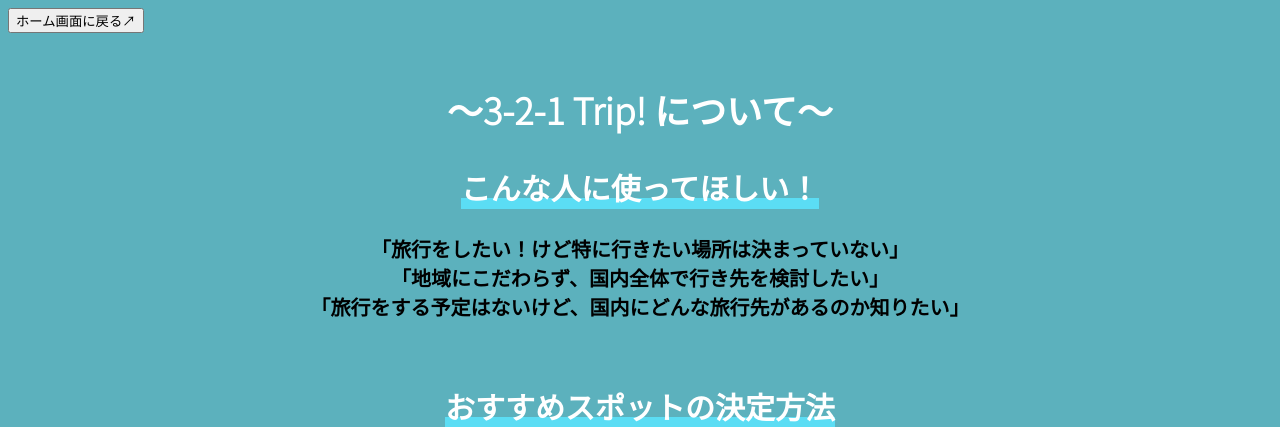
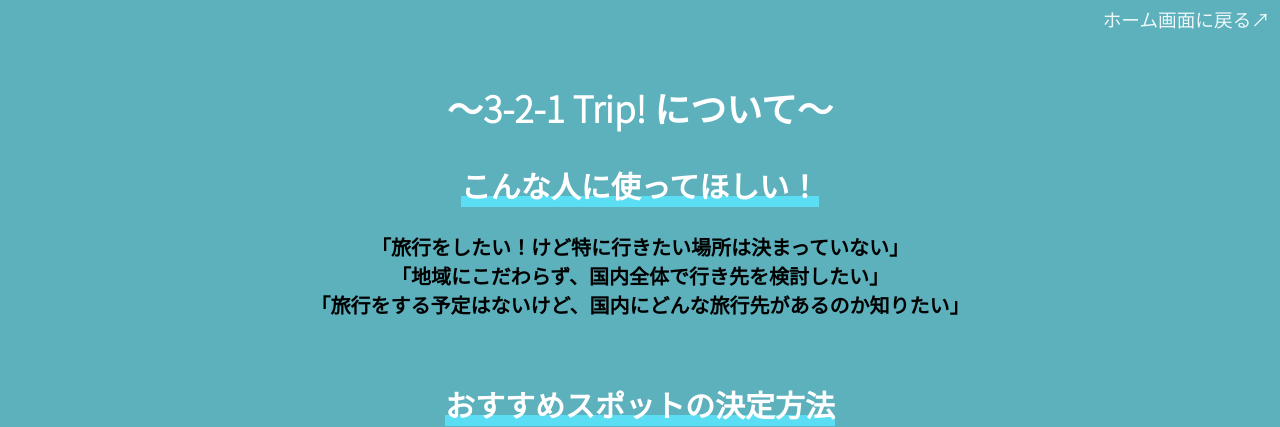
Before and after one commit to rina114/3-2-1Trip, a Flask app: page /about in a window 1280 px wide. Shown: the top 427 px of the page. Run offline with Flask 2, Linux system fonts and the light colour scheme; parts of the project's set-up code (start-up, migrations or seed data) failed here and were passed over; some web fonts are replaced.

Commit message:
Update about.css

```diff
--- a/static/about.css
+++ b/static/about.css
@@ -1,3 +1,20 @@
+header {
+    text-align: right;
+}
+
+.to-home {
+    display       : inline-block;
+    font-size     : 14pt;        /* 文字サイズ */
+    font-family   : 'Noto Sans JP', sans-serif;
+    cursor        : pointer;     /* カーソル   */
+    padding       : 2px 2px;   /* 余白       */
+    background    : #5cb1bd;     /* 背景色     */
+    color         : #FFFFFF;     /* 文字色     */
+    line-height   : 1em;         /* 1行の高さ  */
+    opacity       : 0.9;         /* 透明度     */
+    transition    : .3s;         /* なめらか変化 */
+    border        : none;
+}
 
 body {
     background-color: #5cb1bd;
```
